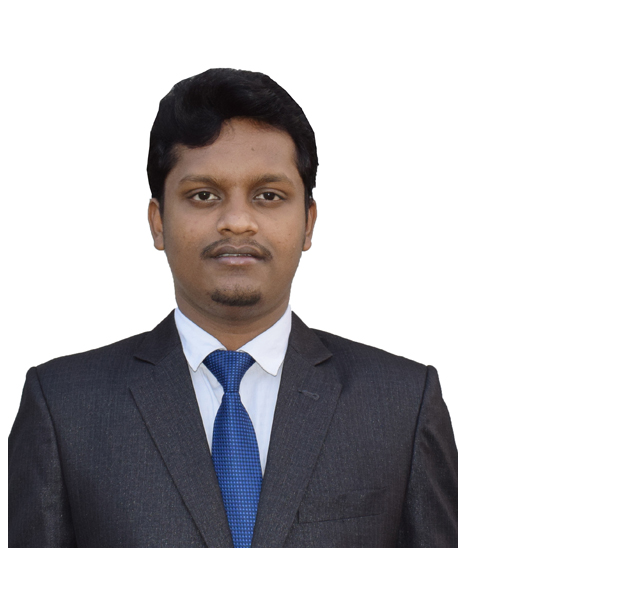
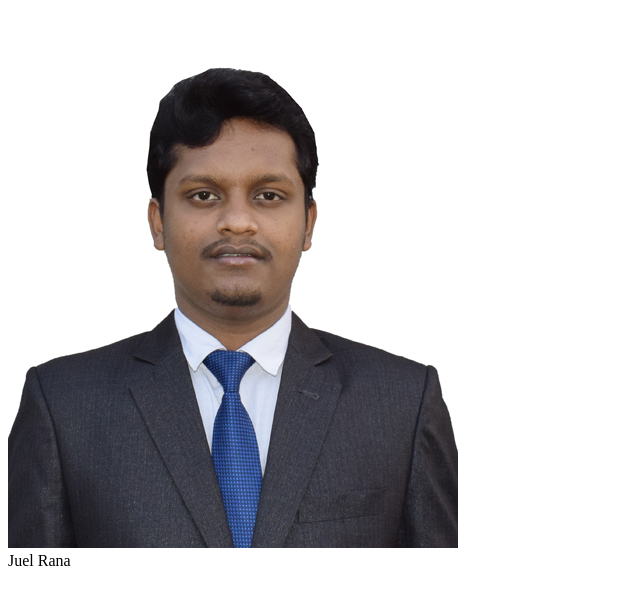
Before and after one commit to engrjuelrana/Profile, a plain HTML site: page index.html in a window 1280 px wide. Shown: the whole page, without its empty margins (0-640 px from the left). Drawn offline with Linux system fonts and the light colour scheme.

Commit message:
Name Added

```diff
--- a/index.html
+++ b/index.html
@@ -10,8 +10,9 @@
           <div class="pic">
             <img src="pic.jpg" alt="">
           </div>
-          </div>
-          </div>
+          <div class="name">Juel Rana</div>
+        </div>
+      </div>
 
 </body>
 </html>
```
